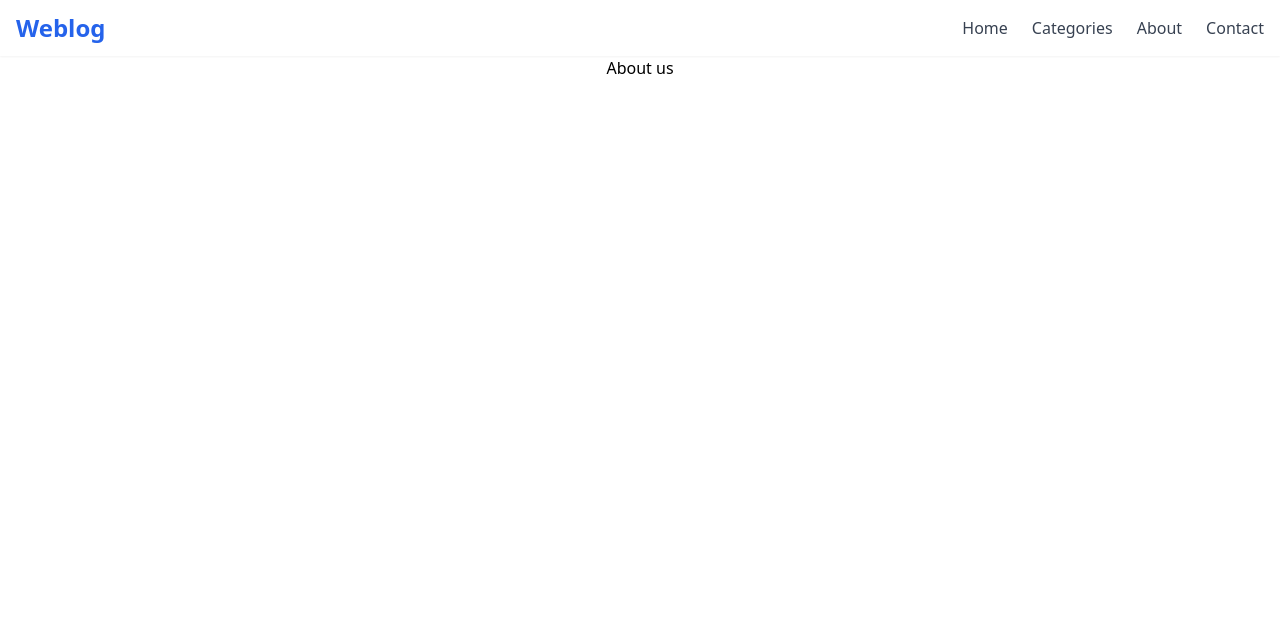
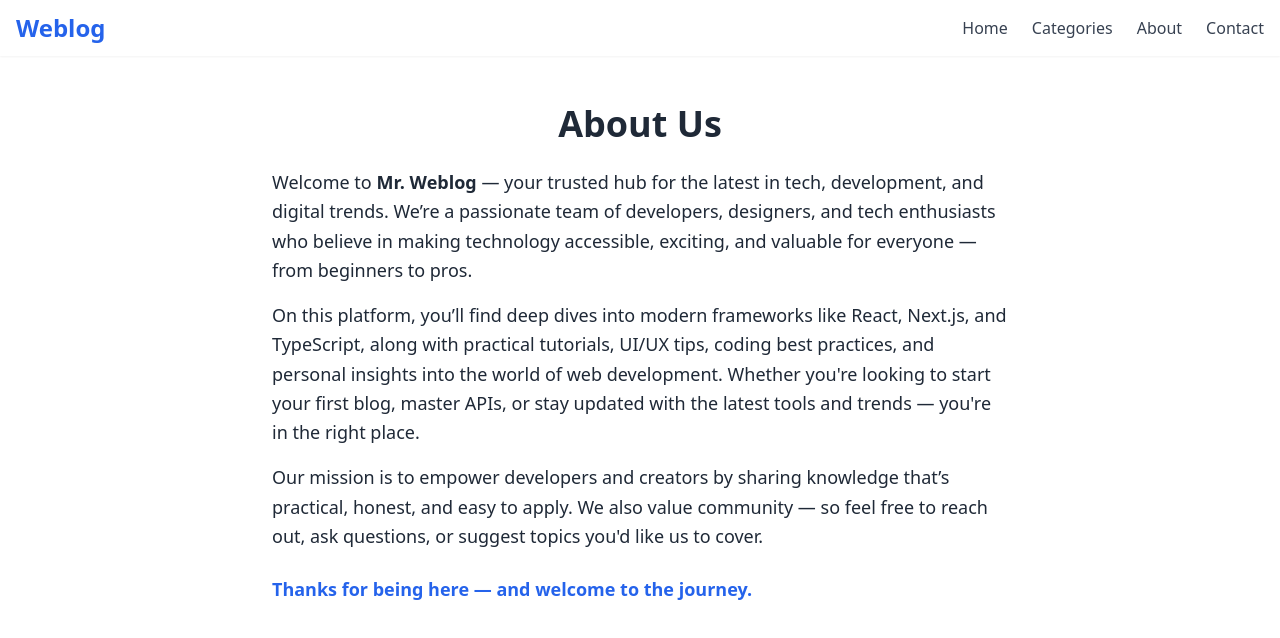
Before and after one commit to fatemefaraji/rtn, a React (Create React App) app: page /about in a window 1280 px wide. Shown: the top 638 px of the page. Built offline with nearby package versions, Linux system fonts and the light colour scheme; the HTML template or start-up script is replaced by a standard one.

Commit message:
complete the aboutUs page

```diff
--- a/src/pages/aboutUs/AboutUS.jsx
+++ b/src/pages/aboutUs/AboutUS.jsx
@@ -1,11 +1,28 @@
-import React from 'react'
+import React from 'react';
 
-function AboutUS() {
+function AboutUs() {
   return (
-    <div>
-      <h1  className="text-center" > About us</h1>
+    <div className="max-w-3xl mx-auto px-4 py-12 text-gray-800">
+      <h1 className="text-4xl font-bold text-center mb-6">About Us</h1>
+      <p className="text-lg mb-4 leading-relaxed">
+        Welcome to <strong>Mr. Weblog</strong> — your trusted hub for the latest in tech, development, and digital trends.
+        We’re a passionate team of developers, designers, and tech enthusiasts who believe in making technology accessible,
+        exciting, and valuable for everyone — from beginners to pros.
+      </p>
+      <p className="text-lg mb-4 leading-relaxed">
+        On this platform, you’ll find deep dives into modern frameworks like React, Next.js, and TypeScript, along with practical
+        tutorials, UI/UX tips, coding best practices, and personal insights into the world of web development. Whether you're
+        looking to start your first blog, master APIs, or stay updated with the latest tools and trends — you're in the right place.
+      </p>
+      <p className="text-lg mb-4 leading-relaxed">
+        Our mission is to empower developers and creators by sharing knowledge that’s practical, honest, and easy to apply.
+        We also value community — so feel free to reach out, ask questions, or suggest topics you'd like us to cover.
+      </p>
+      <p className="text-lg font-semibold text-blue-600 mt-6">
+        Thanks for being here — and welcome to the journey.
+      </p>
     </div>
-  )
+  );
 }
 
-export default AboutUS
+export default AboutUs;
```
